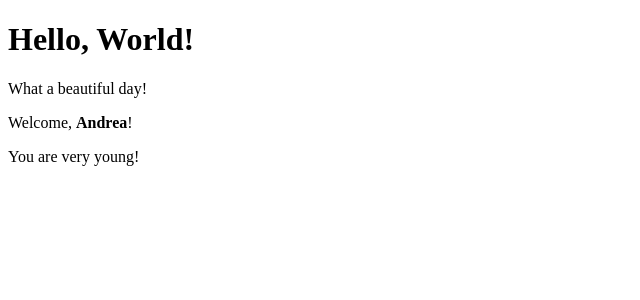
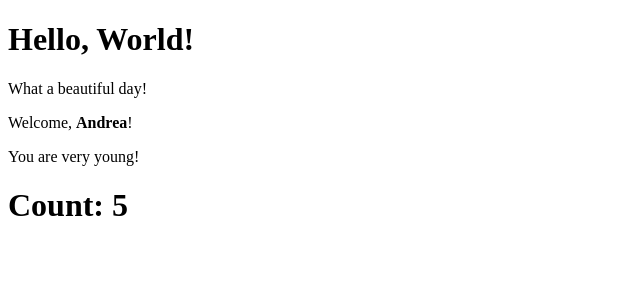
Before and after one commit to leggio98/react-exercises, a React (Create React App) app in the folder react-exercises/: page / in a window 1280 px wide. Shown: the top 300 px of the page, without its empty margins (0-640 px from the left). Built offline with nearby package versions, Linux system fonts and the light colour scheme.

Commit message:
Add state-01

```diff
--- a/react-exercises/src/App.js
+++ b/react-exercises/src/App.js
@@ -1,6 +1,7 @@
 // Write a class component called App that renders the Hello component within a div tag.
 
 import React from "react"
+import { Counter } from "./Counter"
 import { Hello } from "./Hello"
 import { Welcome } from "./Welcome"
 
@@ -10,6 +11,7 @@
         return <div>
             <Hello />
             <Welcome value= {17} name={<strong>Andrea</strong>}  />
+            <Counter />
             </div>
     }
 }
--- /dev/null
+++ b/react-exercises/src/Counter.js
@@ -0,0 +1,29 @@
+//Create a Counter class component with an internal state containing a count property, initialized to 0. The Counter
+//component should render the count property within an h1 tag, and the count property should be incremented by 1 every second;
+
+import React from "react";
+
+export class Counter extends React.Component {
+
+    state = {
+        count: 0,
+
+    }
+
+    constructor(props) {
+        super(props)
+
+        setInterval(() => {
+            this.setState((state) => {
+                return {
+                    count: state.count + 1
+                }
+            })
+        }, 1000)
+    }
+    render() {
+        return (
+            <h1>Count: {this.state.count}</h1>
+        )
+    }
+}
```
